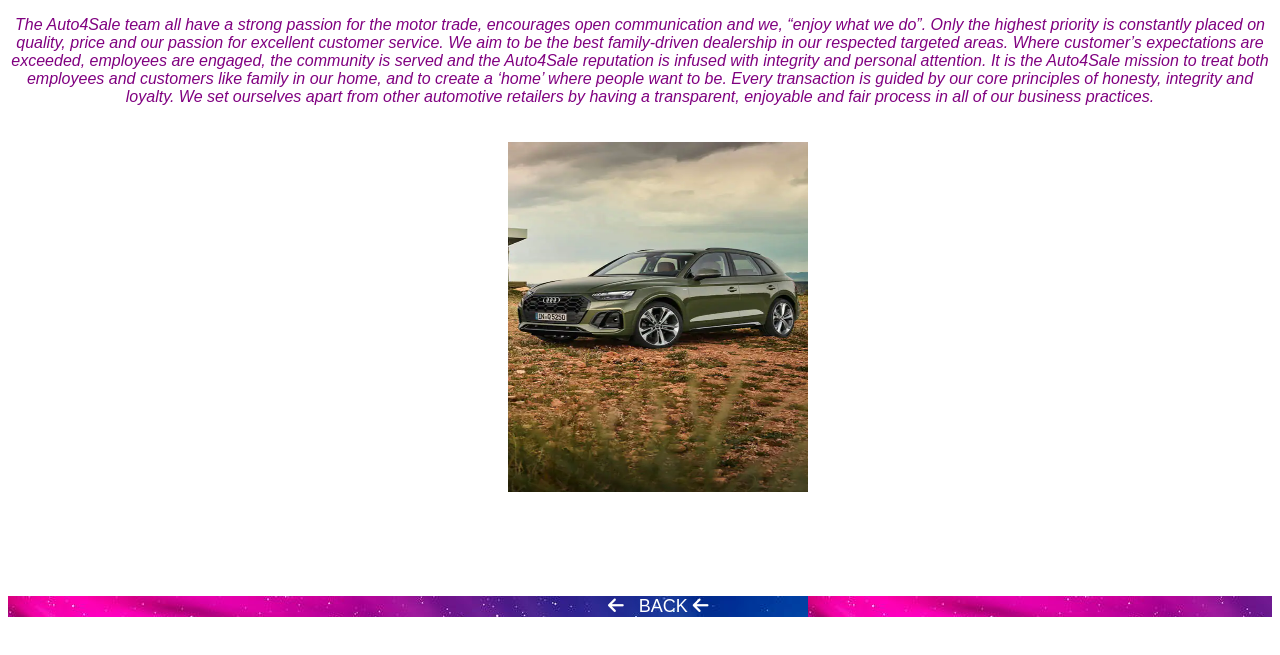
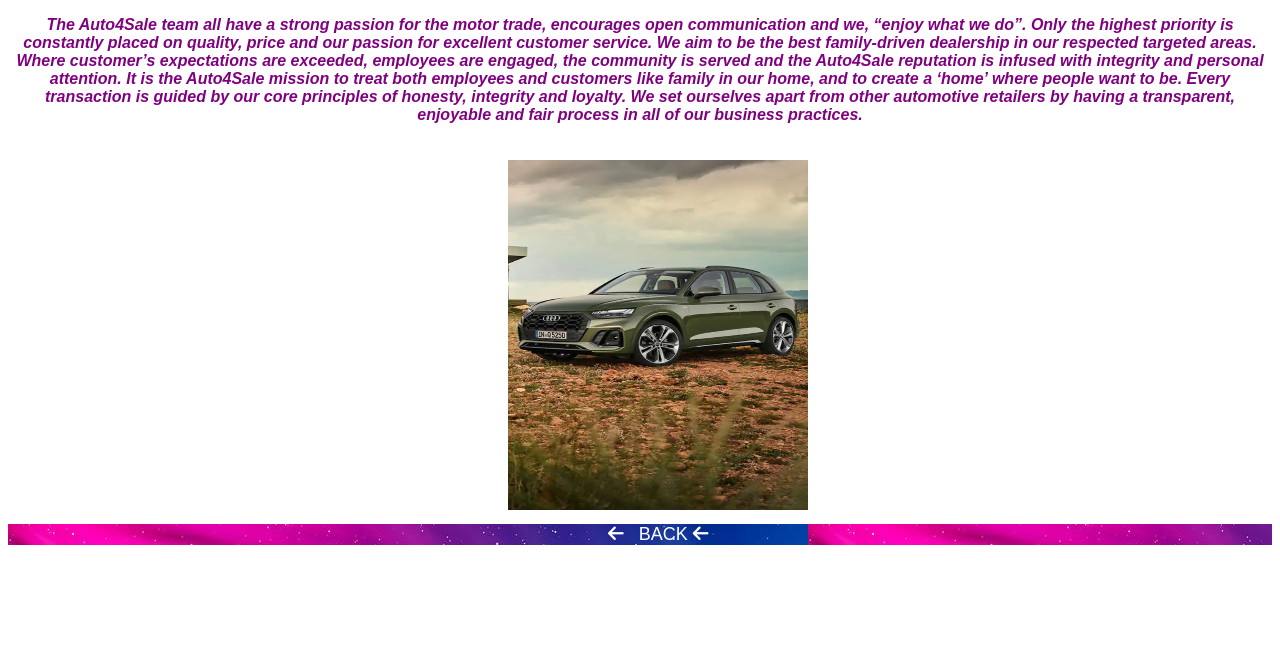
Before and after one commit to lesheshaycameron28-ITVarsity/Module-6-Assessment-2--, a plain HTML site: page about.html in a window 1280 px wide. Shown: the part 109-764 px from the top of the page. Drawn offline with Linux system fonts and the light colour scheme.

Commit message:
Updated Submission

```diff
--- a/about.html
+++ b/about.html
@@ -18,13 +18,13 @@
         </div>
 
         <div id="menu">
-            <p>The Auto4Sale team all have a strong passion for the motor trade, encourages open communication and we, “enjoy what we do”.
+            <p><B>The Auto4Sale team all have a strong passion for the motor trade, encourages open communication and we, “enjoy what we do”.
                 Only the highest priority is constantly placed on quality, price and our passion for excellent customer service.
                 We aim to be the best family-driven dealership in our respected targeted areas.
                 Where customer’s expectations are exceeded, employees are engaged, the community is served and the Auto4Sale reputation is infused with integrity and personal attention.
                 It is the Auto4Sale mission to treat both employees and customers like family in our home, and to create a ‘home’ where people want to be.
                 Every transaction is guided by our core principles of honesty, integrity and loyalty.
-                We set ourselves apart from other automotive retailers by having a transparent, enjoyable and fair process in all of our business practices.</p>
+                We set ourselves apart from other automotive retailers by having a transparent, enjoyable and fair process in all of our business practices.</B></p>
 
                 <img src="images/audi-4.webp" class="about-img"/>
         </div>
--- a/style.css
+++ b/style.css
@@ -26,7 +26,7 @@ body{
 #menu img{
     width: 300px;
     padding-left: 25px;
-    padding-bottom: 100px;
+    padding-bottom: 10px;
 }
 
 #menu p{
```
Also changed, not shown: forsale.html (+1 -1 lines), index.html (+2 -2 lines).
